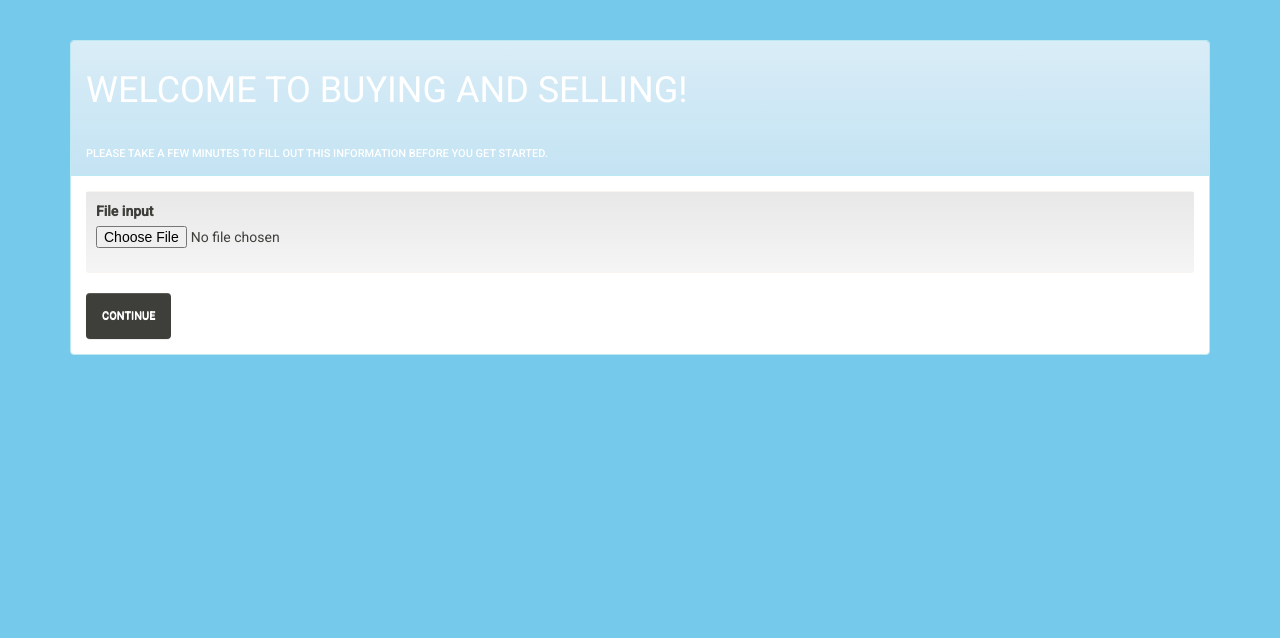
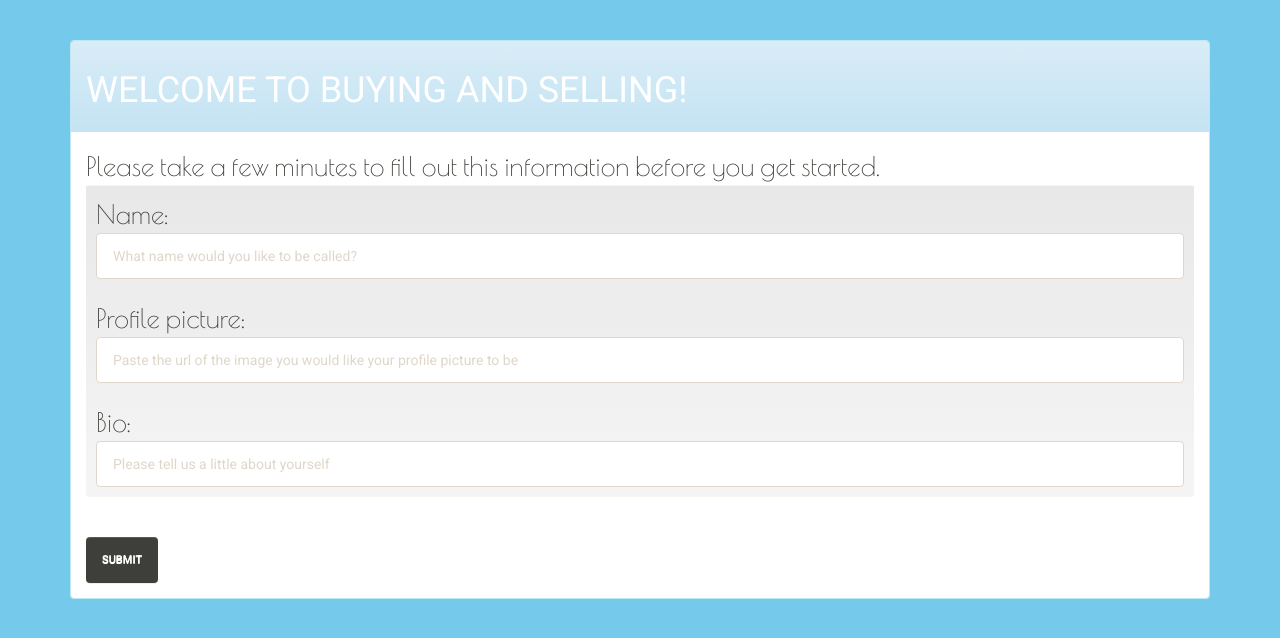
Before and after one commit to claireburghard/buyingandselling, a Flask app: page /signup in a window 1280 px wide. Shown: the top 638 px of the page. Run offline with Flask 2, Linux system fonts and the light colour scheme; the visitor is signed in with stand-in values (Sample User, id 1); some libraries are stand-ins or nearby versions.

Commit message:
minor changes to make things work

```diff
--- a/app.py
+++ b/app.py
@@ -25,16 +25,18 @@ def login():
         if request.method=="GET":
             return render_template("login.html", message = message)
         else:
-            username = request.form["logusername"]
-            password = request.form["logpassword"]
-            confirmation = mongo.authenticate(username,password)
-            if confirmation != "match":
-                message = confirmation
-                return render_template("login.html", message = message)
-            if confirmation == "match":
-                session['username'] = username
-                return redirect(url_for('home'))
-
+            if request.form['b']=="Log In":
+                username = request.form["logusername"]
+                password = request.form["logpassword"]
+                confirmation = mongo.authenticate(username,password)
+                if confirmation != "match":
+                    message = confirmation
+                    return render_template("login.html", message = message)
+                if confirmation == "match":
+                    session['username'] = username
+                    return redirect(url_for('home'))
+            if request.form['b']=="Cancel":
+                return redirect(url_for('index'))
 
 @app.route("/register",methods=['GET','POST'])
 def register():
@@ -45,23 +47,23 @@ def register():
         if request.method=="GET":
             return render_template("register.html", message = message)
         else:
-            username = request.form["regusername"]
-            password = request.form["regpassword"]
-            password2 = request.form["regpassword2"]
-            bio = request.form['bio']
-            name = request.form["name"]
-            if mongo.user_exists(username) == "exists":
-                message = "Someone already has this username. Please use a different one."
-                return render_template("register.html", message = message)
-            else:
-                if password == password2:
-                    mongo.add_user(username, password, name, bio)
-                    message = "Registration sucessful! Log in to get started."
-                    return  redirect(url_for('signup'))
+            if request.form['b']=="Register":
+                username = request.form["regusername"]
+                password = request.form["regpassword"]
+                password2 = request.form["regpassword2"]
+                if mongo.user_exists(username) == "exists":
+                    message = "Someone already has this username. Please use a different one."
+                    return render_template("register.html", message = message)
                 else:
-                    message = "Please make sure your passwords match."
-                    return render_template("register.html", message = message)
-
+                    if password == password2:
+                        mongo.add_user(username, password)
+                        session['username']=username
+                        return  redirect(url_for('signup'))
+                    else:
+                        message = "Please make sure your passwords match."
+                        return render_template("register.html", message = message)
+            if request.form['b']=="Cancel":
+                return redirect(url_for('index'))
 
 @app.route("/home",methods=['GET','POST'])
 def home():
@@ -83,7 +85,27 @@ def signup():
         return redirect(url_for('index'))
     else:
         if request.method=="GET":
-            return render_template('signup.html')
+            username = session['username']
+            return render_template('signup.html',username=username)
+        else:
+            if request.form['b']=="Submit":
+                username = session['username']
+                if request.form['name']!="":
+                    name = request.form['name']
+                else:
+                    name = mongo.get_name(username)
+                if request.form['picture']!="":
+                    picture = request.form['picture']
+                else:
+                    picture = mongo.get_profilepicture(username)
+                if request.form['bio']!="":
+                    bio = request.form['bio']
+                else:
+                    bio = mongo.get_bio(username)
+                mongo.update_name(username,name)
+                mongo.update_profilepicture(username,picture)
+                mongo.update_bio(username,bio)
+                return redirect(url_for('home'))
 
 
 @app.route("/profile",methods=['GET','POST'])
@@ -194,14 +216,15 @@ def newpost():
                 user = session['username']
                 title = request.form['title']
                 content = request.form['content']
+                picture = request.form ['picture']
                 start_price = request.form['start_price']
                 time_start = request.form['time_start']
                 time_ends = request.form['time_ends']
                 tags = request.form['tags']
-                if (title == "" or content == "" or start_price == "" or
+                if (title == "" or content == "" or picture=="" or start_price == "" or
                     time_start == "" or time_ends == "" or tags == ""):
                     return render_template("newpost.html", message = "Please fill in all fields correctly.")
-                mongo.add_post(user, title, content, start_price, time_start, time_ends, tags)
+                mongo.add_post(user, title, content, picture, start_price, time_start, time_ends, tags)
                 posts = mongo.get_posts(user)
                 return redirect(url_for('myitems'))
 
--- a/templates/signup.html
+++ b/templates/signup.html
@@ -3,22 +3,23 @@
 <br><br>
 <div class="panel panel-info">
   <div class="panel-heading">
-    <h1>Welcome to Buying and Selling!</h1><br>
-    <h3  class="panel-title">Please take a few minutes to fill out this information before you get started.</h3>
+    <h1>Welcome to Buying and Selling!</h1>
   </div>
   <div class="panel-body">
-    <div class="well well-sm">
-      <form>
-	<div class="form-group">
-	  <label for="exampleInputFile">File input</label>
-	  <input type="file" id="exampleInputFile"/>
-	</div>
-      </form>
-    </div>
-    <form action="{{ url_for('home') }}">
-      <input type="submit" class="btn btn-default" value="Continue">
+    <h2-header>Please take a few minutes to fill out this information before you get started.</h2-header><br>
+    <form role="form" method="POST">
+      <div class="well well-sm">
+	<h2-header>Name:</h2-header>
+	<input type="text" class="form-control" name="name" placeholder="What name would you like to be called?"><br>
+	<h2-header>Profile picture:</h2-header>
+	<input type="text" class="form-control" name="picture" placeholder="Paste the url of the image you would like your profile picture to be"><br>
+	<h2-header>Bio:</h2-header>
+	<input type="text" class="form-control" name="bio" placeholder="Please tell us a little about yourself">
+      </div><!----well--->
+      <br><input type="submit" class="btn btn-default" name="b" value="Submit">
     </form>
-  </div>
-</div>
+  </div><!---panelbody--->
+</div><!---panel--->
 
-{%endblock bodycontent %}
+
+{% endblock bodycontent %}
```
Also changed, not shown: mongo.py (+10 -5 lines), templates/login.html (+4 -4 lines), templates/market.html (+10 -11 lines), templates/myitems.html (+8 -10 lines), templates/newpost.html (+5 -4 lines), templates/register.html (+5 -11 lines), 1 other file.
